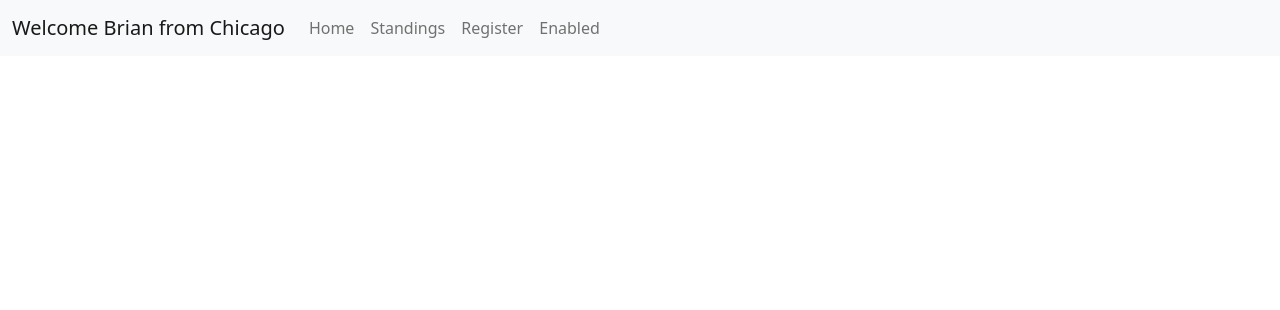
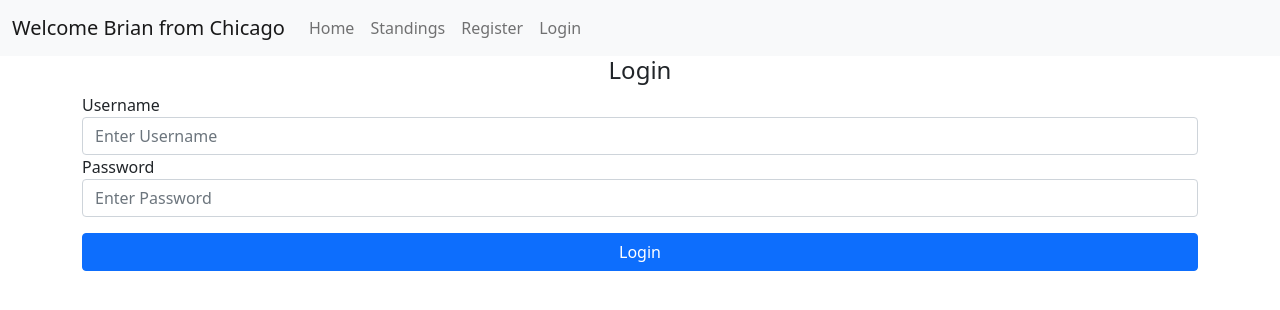
Before and after one commit to ibsy000/week8_day1_react_intro, a React (Create React App) app: page /login in a window 1280 px wide. Shown: the top 310 px of the page. Built offline with nearby package versions, Linux system fonts and the light colour scheme.

Commit message:
add login component

```diff
--- a/src/App.js
+++ b/src/App.js
@@ -6,6 +6,7 @@
 import Register from './components/Register';
 import AlertMessage from './components/AlertMessage';
 import { useState } from 'react'
+import Login from './components/Login';
 
 
 function App(props) {
@@ -27,6 +28,7 @@
                     <Route path='/' element={<ButtonCounter />} />
                     <Route path='/standings' element={<RacersClass />} />
                     <Route path='/register' element={<Register flashMessage={flashMessage}/>} />
+                    <Route path='/login' element={<Login />} />
                 </Routes>
             </div>
         </>
--- /dev/null
+++ b/src/components/Login.jsx
@@ -0,0 +1,30 @@
+import React from 'react'
+
+export default function Login() {
+    const handleSubmit = e => {
+        e.preventDefault()
+        console.log(e)
+    }
+  return (
+    <>
+        <h4 className="text-center">Login</h4>
+
+        <form onSubmit={handleSubmit}>
+            <div className='form-group'>
+
+                <label htmlFor="username">Username</label>
+                <input type="text" className='form-control' placeholder='Enter Username'
+                    name='username' />
+
+                <label htmlFor="password">Password</label>
+                <input type="password" className='form-control' placeholder='Enter Password'
+                    name='password' />
+
+                {/* <button/> or <input/> is the same */}
+                <input type="submit" className='btn btn-primary w-100 mt-3' value='Login' />
+
+            </div>
+        </form>
+    </>
+  )
+}
--- a/src/components/Navbar.js
+++ b/src/components/Navbar.js
@@ -16,7 +16,7 @@
                     <Link className="nav-link" to="/">Home</Link>
                     <Link className="nav-link" to="/standings">Standings</Link>
                     <Link className="nav-link" to="/register">Register</Link>
-                    <a className="nav-link" href="/">Enabled</a>
+                    <Link className="nav-link" to="/login">Login</Link>
                 </div>
                 </div>
             </div>
```
